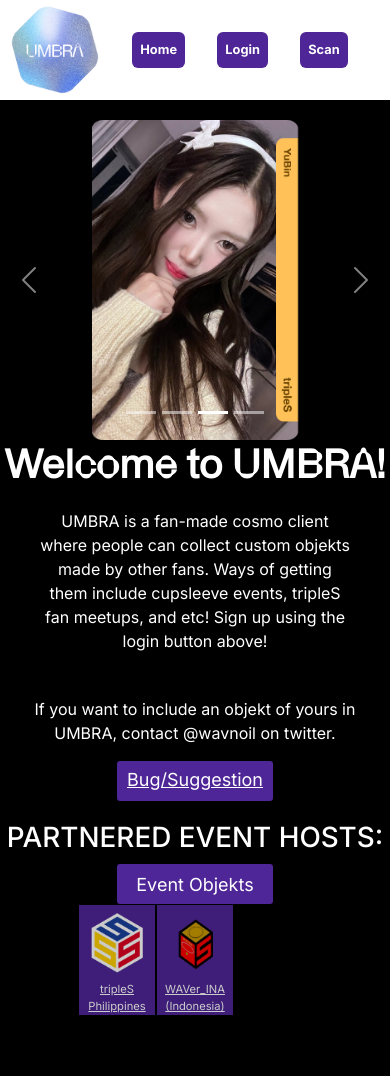
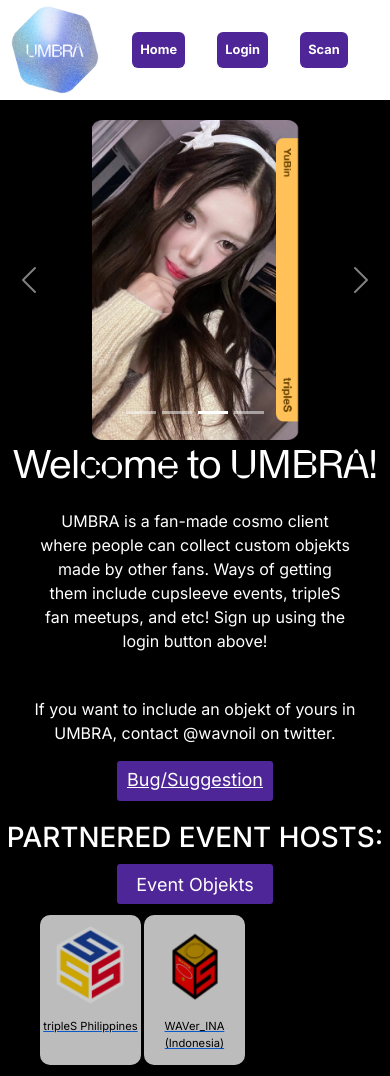
Before and after one commit to noliuniverse/Umbra, a Next.js app: page / in a window 390 px wide. Before the commit the page ends 1026 px from the top, so only its background shows below. Built offline with nearby package versions, Linux system fonts and the light colour scheme.

Commit message:
Opening animation + event page

```diff
--- a/app/globals.css
+++ b/app/globals.css
@@ -27,6 +27,7 @@
 .objektimg{
   margin: auto;
   width:100%;
+  transition: 0.2s;
 }
 
 
@@ -125,19 +126,7 @@
   gap: 10px;
   padding: 10px;
 }
-.partners {
-  display: grid;
-  width: 60%;
-  grid-template-columns: repeat(3, 1fr);
-}
 
-.partner {
-  background-color:rgb(78, 38, 151);
-  opacity: 80%;
-  margin: 1px;
-  transition: 0.2s;
-  font-size: 100%;
-}
 
 .scrolling-div {
   overflow-x: auto;
@@ -155,14 +144,15 @@
   text-align: center;
   width:100px;
   font-size: 60%;
+  color: black;
   cursor: pointer;
-  background-color: rgb(78, 38, 151);
+  background-color: rgb(234, 234, 234);
   transition: 0.2s;
 }
 .scrolling-div-child:hover {
   width: 120px;
   font-size: 12px;
-  background-color: rgb(109, 65, 191);
+  background-color: rgb(255, 255, 255);
 }
 
 .scrolling-div-child img {
@@ -174,17 +164,58 @@
   margin: auto;
 }
 
-@media only screen and (max-width: 480px) {
+.partners {
+  display: grid;
+  width: 80%;
+  grid-template-columns: repeat(2, 1fr);
+}
+
+.partner {
+  background-color:rgb(236, 236, 236);
+  border-radius: 10px;
+  opacity: 80%;
+  margin: 1px;
+  width: 97%;
+  transition: 0.2s;
+  display: flex;
+  font-size: 100%;
+}
+@media only screen and (max-width: 500px) {
   .partner {
+    background-color:rgb(236, 236, 236);
+  border-radius: 10px;
+  opacity: 80%;
+  margin: 1px;
+  display: block;
+  transition: 0.2s;
     font-size: 70%;
+    height: fit-content;
+    min-height: 150px;
+
+  }
+
+}
+@media only screen and (max-width: 500px) {
+  .partners {
+    grid-template-columns: repeat(3, 1fr);
+  }
+
+}
+@media only screen and (max-width: 500px) {
+  .partners p {
+    margin:0%;
+    margin: auto;
   }
 }
-.partners a {
-  color: rgb(255, 255, 255);
+.partners p {
+  color: rgb(0, 0, 0);
+  margin: auto;
+  padding:3px;
+
 }
 
-.partners a:hover {
-  color: rgb(134, 198, 208);
+.partners p:hover {
+  color: rgb(20, 91, 102);
 }
 .partner:hover {
   opacity: 100%;
@@ -290,6 +321,34 @@
   color: white;
 }
 
+/* FOR WHEEL */
+
+.lds-dual-ring {
+  display: inline-block;
+  width: 100px;
+  height: 100px;
+}
+.lds-dual-ring:after {
+  content: " ";
+  display: block;
+  width: 100px;
+  height:100px;
+  margin: 8px;
+  border-radius: 50%;
+  border: 6px solid #fff;
+  border-color: #fff transparent #fff transparent;
+  animation: lds-dual-ring 1.2s linear infinite;
+}
+@keyframes lds-dual-ring {
+  0% {
+    transform: rotate(0deg);
+  }
+  100% {
+    transform: rotate(360deg);
+  }
+}
+
+
 /* FOR LOGIN DROPDOWN */
 
 .dropdown {
--- a/app/login/page.js
+++ b/app/login/page.js
@@ -121,7 +121,7 @@
         </nav>
       </header>
         <div className="div1">
-        <h1 className="whitetext bigger">Loading...</h1>
+        <div class="lds-dual-ring"></div>
         </div>
     </main>
     )}
--- a/app/page.js
+++ b/app/page.js
@@ -58,53 +58,11 @@
       </nav>
     </header>
       <div className="div1">
-      <h1 className="whitetext bigger">Loading...</h1>
+      <div class="lds-dual-ring"></div>
       </div>
   </main>
   )}
-      if (user) { return (
-        <main>
-      <header className="navbarheader">
-      <Image src="/UMBRALOGO.png" alt="Umbra" width="90" height="90" priority={true}  />
-        <button className='headerbutton' onClick={() => handleRedirect("/")}>Home</button>
-        <button className='headerbutton' onClick={() => handleRedirect("/login")}>Login</button>
-        <button className='headerbutton' onClick={() => handleRedirect("/scan")}>Scan</button>
-        <button className='headerbutton' onClick={() => handleRedirect("/collection")}>Collection</button>
-        <nav ref={navRef}>
-        </nav>
-      </header>
-      <div className='div1' style={{paddingBottom:"10px"}}>
-      <div className='carousel'>
-      <Carousel activeIndex={index} onSelect={handleSelect}>
-          {bootstrap.map((item, index) => (
-            <Carousel.Item key={item.id} className={styles.itemP} interval={INTERVAL_VAL}>
-              <img src={item.imageUrl} alt="slides" />
-            </Carousel.Item>
-          ))}
-        </Carousel>
-      </div>
-      <h1 className='whitetext bold big' style={{color: "white"}}><span style={ParaboleDisplay.style}><span style={ParaboleRegular.style}>Wel</span>co<span style={ParaboleRegular.style}>m</span>e <span style={ParaboleRegular.style}>to</span> </span><span style={ParaboleDisplay.style}>U<span style={ParaboleRegular.style}>M</span>B<span style={ParaboleRegular.style}>R</span>A!</span></h1>
-      <div style={{width:"90%", margin:"auto"}}>
-       <p className='whitetext' style={{padding: "10px", margin: "3%"}}>UMBRA is a fan-made cosmo client where people can collect custom objekts made by other fans. Ways of getting them include cupsleeve events, tripleS fan meetups, and etc! Sign up using the login button above!</p>
-        <br></br>
-        <p className='whitetext'>If you want to include an objekt of yours in UMBRA, contact @wavnoil on twitter.</p>
-       </div>
-        <a href="https://forms.gle/rjVYADMtUKjqCqDJA" style={{width: "40%", minWidth: "150px", textAlign: "center"}} className='button2'><u>Bug/Suggestion</u></a>
-        <h1 className='whitetext' style={{marginTop:"20px"}}>PARTNERED EVENT HOSTS:</h1>
-        <button className='button2' style={{width: "40%", minWidth: "150px", textAlign: "center"}}  onClick={() => handleRedirect("/objekt")}>Event Objekts</button>
-        <div className='partners whitetext' style={{margin:"auto"}}>
-        <div className='partner'>
-        <a href='https://twitter.com/tripleScosmosPH'><img src="tripleSPHLogo.png" style={{display: "block", width: "100px", margin: "auto"}}></img>
-        tripleS Philippines</a>
-        </div>
-        <div className='partner'>
-        <a href='https://twitter.com/WAVer_INA'><img src="WAVer_INAlogo.png" style={{display: "block", width: "100px", margin: "auto"}}></img>
-        WAVer_INA (Indonesia)</a>
-        </div>
-        </div>
-        </div>
-      </main>
-      )}
+
   return (
     <main>
       <header className="navbarheader">
@@ -112,6 +70,7 @@
         <button className='headerbutton' onClick={() => handleRedirect("/")}>Home</button>
         <button className='headerbutton' onClick={() => handleRedirect("/login")}>Login</button>
         <button className='headerbutton' onClick={() => handleRedirect("/scan")}>Scan</button>
+        {user &&  <button className='headerbutton' onClick={() => handleRedirect("/collection")}>Collection</button>}
         <nav ref={navRef}>
         </nav>
       </header>
@@ -125,7 +84,7 @@
           ))}
         </Carousel>
       </div>
-      <h1 className='whitetext bold big' style={{color: "white"}}><span style={ParaboleDisplay.style}><span style={ParaboleRegular.style}>Wel</span>co<span style={ParaboleRegular.style}>m</span>e <span style={ParaboleRegular.style}>to</span> </span><span style={ParaboleDisplay.style}>U<span style={ParaboleRegular.style}>M</span>B<span style={ParaboleRegular.style}>R</span>A!</span></h1>
+      <h1 className='whitetext big' style={{color: "white", fontWeight: "0px",letterSpacing:"-1px"}}><span style={ParaboleDisplay.style}><span style={ParaboleRegular.style}>Wel</span>co<span style={ParaboleRegular.style}>m</span>e <span style={ParaboleRegular.style}>to</span> </span><span style={ParaboleDisplay.style}>U<span style={ParaboleRegular.style}>M</span>B<span style={ParaboleRegular.style}>R</span>A!</span></h1>
       <div style={{width:"90%", margin:"auto"}}>
        <p className='whitetext' style={{padding: "10px", margin: "3%"}}>UMBRA is a fan-made cosmo client where people can collect custom objekts made by other fans. Ways of getting them include cupsleeve events, tripleS fan meetups, and etc! Sign up using the login button above!</p>
         <br></br>
@@ -134,15 +93,17 @@
         <a href="https://forms.gle/rjVYADMtUKjqCqDJA" style={{width: "40%", minWidth: "150px", textAlign: "center"}} className='button2'><u>Bug/Suggestion</u></a>
         <h1 className='whitetext' style={{marginTop:"20px"}}>PARTNERED EVENT HOSTS:</h1>
         <button className='button2' style={{width: "40%", minWidth: "150px", textAlign: "center"}}  onClick={() => handleRedirect("/objekt")}>Event Objekts</button>
-        <div className='partners whitetext' style={{margin:"auto"}}>
-        <div className='partner'>
-        <a href='https://twitter.com/tripleScosmosPH'><img src="tripleSPHLogo.png" style={{display: "block", width: "100px", margin: "auto"}}></img>
-        tripleS Philippines</a>
-        </div>
-        <div className='partner'>
-        <a href='https://twitter.com/WAVer_INA'><img src="WAVer_INAlogo.png" style={{display: "block", width: "100px", margin: "auto"}}></img>
-        WAVer_INA (Indonesia)</a>
-        </div>
+        <div className='partners whitetext' style={{margin:"auto", marginTop:"10px"}}>
+        <a href='https://twitter.com/tripleScosmosPH' className='partner'>
+        <img src="tripleSPHLogo.png" style={{display: "block", width: "100px", margin: "auto"}}></img>
+        <p>
+        tripleS Philippines</p>
+        </a>
+        <a href='https://twitter.com/WAVer_INA' className='partner'>
+        <img src="WAVer_INAlogo.png" style={{display: "block", width: "100px", margin: "auto"}}></img>
+        <p >
+        WAVer_INA (Indonesia)</p>
+        </a>
         </div>
         </div>
     </main>
--- a/app/scan/page.js
+++ b/app/scan/page.js
@@ -142,7 +142,7 @@
       </nav>
     </header>
       <div className="div1">
-      <h1 className="whitetext bigger">Loading...</h1>
+      <div class="lds-dual-ring"></div>
       </div>
   </main>
   )}
--- a/components/objekt.js
+++ b/components/objekt.js
@@ -28,6 +28,17 @@
             if (heightofBOX == maxHeight){slideUp(); } else {slideDown(); }} catch {console.log("failed!")}
 
     }
+    const sleep = (delay) => new Promise((resolve) => setTimeout(resolve, delay))
+
+    const openImage = async () =>
+    {
+        for ( let i = 0; i < 26; i++){
+          await sleep(0.1)
+          setLoadedOpacity(i*4 + '%')
+          console.log(i + '%')
+        }
+
+    }
 
     useLayoutEffect(() => {
           if (targetRef.current) {
@@ -56,7 +67,7 @@
             {(loaded == null) && <div className='objekt-skeleton' key={unique}/>}
       <div style={{opacity: loadedOpacity, width: "100%"}}>
         <div className="objektDiv">
-            <Image className="objektimg" src={img}onLoad={() => {setLoaded(true); setLoadedOpacity("100%")}} alt={id} width={700}
+            <Image className="objektimg" src={img}onLoad={() => {setLoaded(true); openImage();}} alt={id} width={700}
   height={700} onClick={slidefunction} ref={targetRef}/>
                 <div className={stylestwo.sideBar} style={{color: color, fontSize: dimensions.width/7.5/2}}>
                     <span style={helveticaNeueBold.style} className="objekt_preview_text">{id}</span>
```
Also changed, not shown: app/objekt/page.js (+17 -14 lines).
